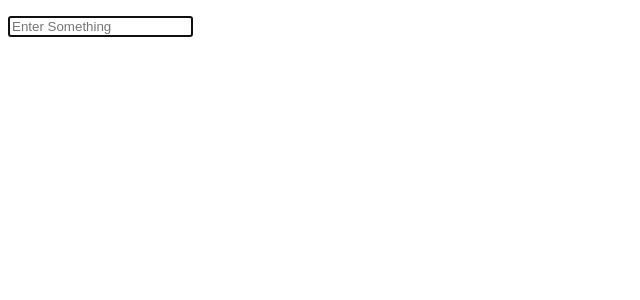
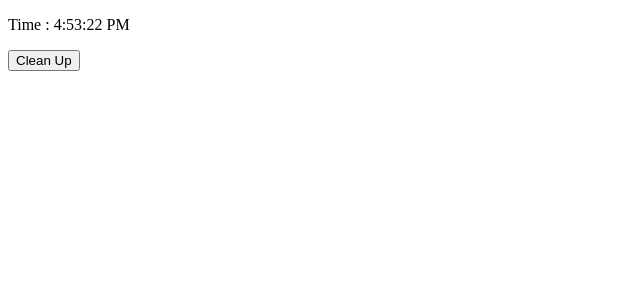
Before and after one commit to HasanMdKamrul/Hooks, a React (Create React App) app: page / in a window 1280 px wide. Shown: the top 300 px of the page, without its empty margins (0-640 px from the left). Built offline with nearby package versions, Linux system fonts and the light colour scheme.

Commit message:
useRef() used as the storage and if component renders it doesn't effect the useRef.current as well if it changes it also dosent effect the component render

```diff
--- a/src/App.js
+++ b/src/App.js
@@ -1,20 +1,10 @@
-import { useEffect, useRef } from 'react';
-import InputForworded from './Components/Input';
+import Time from './Components/Time';
 
 function App() {
 
-  const Inputref = useRef();
-
-  useEffect(()=>{
-    Inputref.current.focus();
-  },[])
-
-
   return (
     <div>
-     <p>
-      <InputForworded ref={Inputref} type="text" placeholder="Enter Something" />
-     </p>
+     <Time />
     </div>
   );
 }
--- /dev/null
+++ b/src/Components/Time.js
@@ -0,0 +1,31 @@
+import { useEffect, useRef, useState } from 'react';
+
+export default function Time(){
+
+    const [date,setDate] = useState(new Date());
+
+    const dateUpdated = ()=>(setDate(new Date()));
+
+    const refferance = useRef();
+
+    useEffect(()=>{
+        refferance.current = setInterval(()=>{
+            return(dateUpdated());
+        },1000)
+
+        return ()=>{
+            clearInterval(refferance.current);
+        };
+    },[])
+
+    return(
+        <div>
+            <p>
+                Time : {date.toLocaleTimeString()}
+            </p>
+            <button type="button" onClick={()=>( clearInterval(refferance.current))}>
+                Clean Up
+            </button>
+        </div>
+    )
+}
```
Also changed, not shown: 1 other file (tests, documents, lock files or other folders).
